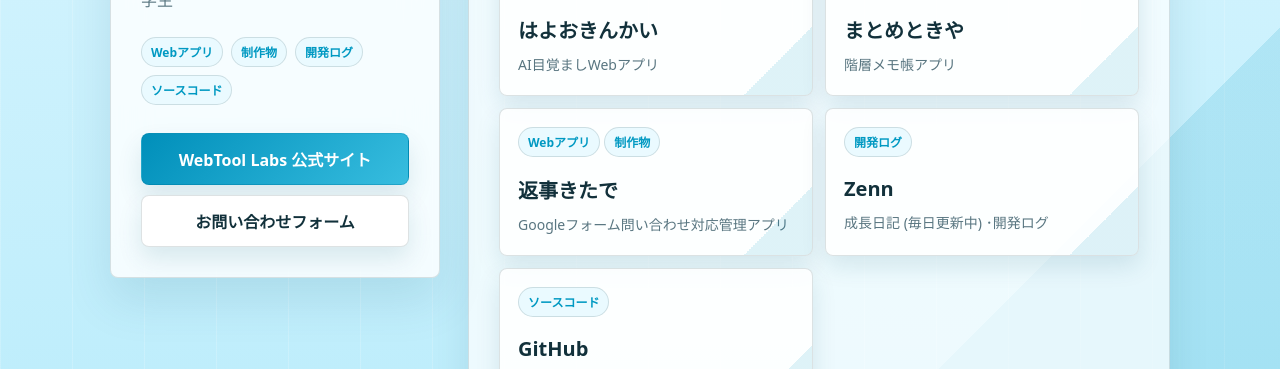
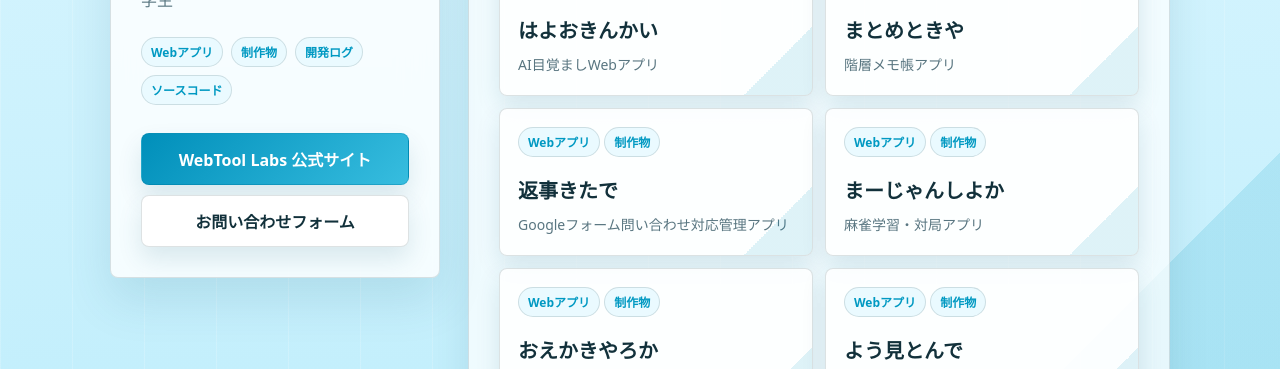
Before and after one commit to u-shin16/profile-site, a plain HTML site: page index.html in a window 1280 px wide. Shown: the part 403-772 px from the top of the page. Drawn offline with Linux system fonts and the light colour scheme.

Commit message:
新しいアプリの追加

```diff
--- a/index.html
+++ b/index.html
@@ -81,6 +81,27 @@
             <p>Googleフォーム問い合わせ対応管理アプリ</p>
           </a>
 
+          <a href="https://mahjong.webtool-labs.com/" class="link-card" target="_blank" rel="noopener noreferrer">
+            <span>Webアプリ</span>
+            <span>制作物</span>
+            <h3>まーじゃんしよか</h3>
+            <p>麻雀学習・対局アプリ</p>
+          </a>
+
+          <a href="https://oekaki.webtool-labs.com/" class="link-card" target="_blank" rel="noopener noreferrer">
+            <span>Webアプリ</span>
+            <span>制作物</span>
+            <h3>おえかきやろか</h3>
+            <p>時間を決めて描くお題アプリ</p>
+          </a>
+
+          <a href="https://mitonde.webtool-labs.com/" class="link-card" target="_blank" rel="noopener noreferrer">
+            <span>Webアプリ</span>
+            <span>制作物</span>
+            <h3>よう見とんで</h3>
+            <p>noteのフォロー関係確認ツール</p>
+          </a>
+
           <a href="https://zenn.dev/yushin16" class="link-card" target="_blank" rel="noopener noreferrer">
             <span>開発ログ</span>
             <h3>Zenn</h3>
```
